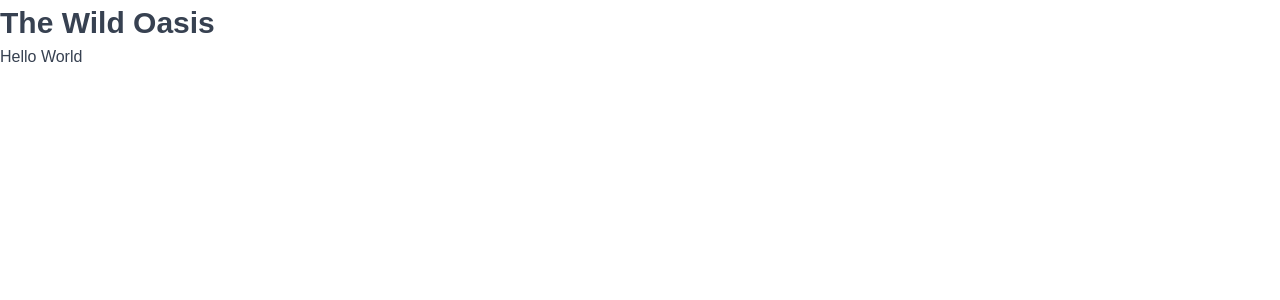
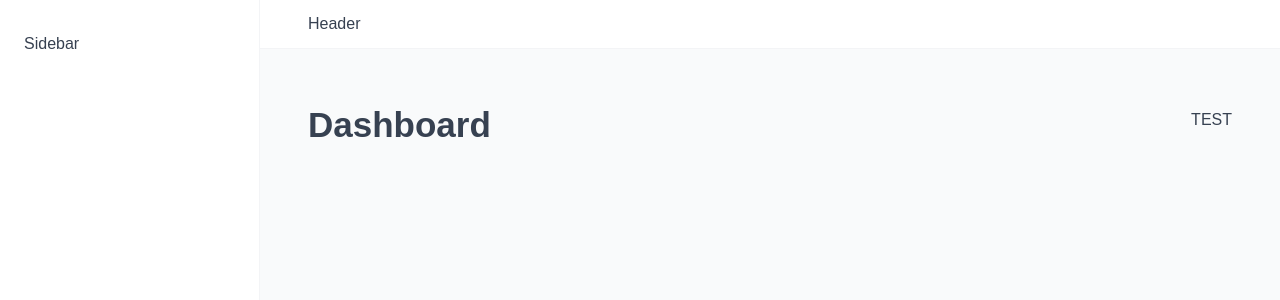
Before and after one commit to danielsadiq/wild-oasis, a React app: page /dashboard in a window 1280 px wide. Shown: the top 300 px of the page. Built offline with nearby package versions, Linux system fonts and the light colour scheme; the HTML template or start-up script is replaced by a standard one.

Commit message:
layout setup complete

```diff
--- a/src/App.tsx
+++ b/src/App.tsx
@@ -1,19 +1,34 @@
-import styled from "styled-components";
+import { BrowserRouter, Navigate, Route, Routes } from "react-router-dom";
+import Dashboard from "./pages/Dashboard";
+import PageNotFound from "./pages/PageNotFound";
+import Login from "./pages/Login";
+import Account from "./pages/Account";
+import Settings from "./pages/Settings";
+import Cabins from "./pages/Cabins";
+import Bookings from "./pages/Bookings";
+import NewUsers from "./pages/Users";
 import GlobalStyles from "./styles/GlobalStyle";
-
-const H1 = styled.h1`
-  font-size: 30px;
-  font-weight: 600;
-`;
+import AppLayout from "./ui/AppLayout";
 
 function App() {
   return (
     <>
       <GlobalStyles />
-      <div>
-        <H1>The Wild Oasis</H1>
-        Hello World
-      </div>
+      <BrowserRouter>
+        <Routes>
+          <Route element={<AppLayout />}>
+            <Route index element={<Navigate replace to="dashboard" />} />
+            <Route path="dashboard" element={<Dashboard />} />
+            <Route path="bookings" element={<Bookings />} />
+            <Route path="cabins" element={<Cabins />} />
+            <Route path="users" element={<NewUsers />} />
+            <Route path="settings" element={<Settings />} />
+            <Route path="account" element={<Account />} />
+          </Route>
+          <Route path="login" element={<Login />} />
+          <Route path="*" element={<PageNotFound />} />
+        </Routes>
+      </BrowserRouter>
     </>
   );
 }
--- a/src/ui/AppLayout.tsx
+++ b/src/ui/AppLayout.tsx
@@ -11,7 +11,7 @@
 `
 
 const Main = styled.main`
-  background-color:grren;
+background-color: var(--color-grey-50);
   padding: 4rem 4.8rem 6.4rem;
 `
 
--- a/src/ui/Form.tsx
+++ b/src/ui/Form.tsx
@@ -1,6 +1,9 @@
 import styled, { css } from "styled-components";
 
-const Form = styled.form`
+interface FormProps {
+  type: string;
+}
+const Form = styled.form<FormProps>`
   ${(props) =>
     props.type !== "modal" &&
     css`
--- a/src/ui/Header.tsx
+++ b/src/ui/Header.tsx
@@ -1,7 +1,7 @@
 import styled from "styled-components"
 
 const StyledHeader = styled.header`
-  background-color: orangered;
+  background-color: var(--color-grey-0);
   padding: 1.2rem 4.8rem;
   border-bottom: 1px solid var(--color-grey-100);
 `
--- a/src/ui/Sidebar.tsx
+++ b/src/ui/Sidebar.tsx
@@ -1,9 +1,11 @@
 import styled from "styled-components"
 
 const StyledSideBar = styled.aside`
-  background-color: blue;
+  background-color: var(--color-grey-0);
   padding: 3.2rem 2.4rem;
   border-right: 1px solid var(--color-grey-100);
+
+  grid-row: 1 / -1;
 `
 function Sidebar() {
   return (
```
